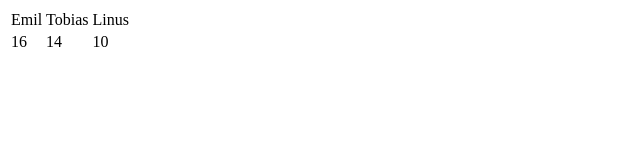
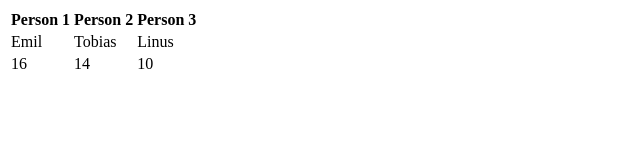
Before and after one commit to raja-joshi/krisha.com, a plain HTML site: page index.html in a window 1280 px wide. Shown: the whole page, without its empty margins (0-640 px from the left). Drawn offline with Linux system fonts and the light colour scheme.

Commit message:
product page is modified

```diff
--- a/index.html
+++ b/index.html
@@ -6,7 +6,13 @@
     <title>Document</title>
 </head>
 <body>
+
   <table>
+    <tr>
+      <th>Person 1</th>
+      <th>Person 2</th>
+      <th>Person 3</th>
+    </tr>
     <tr>
       <td>Emil</td>
       <td>Tobias</td>
```
